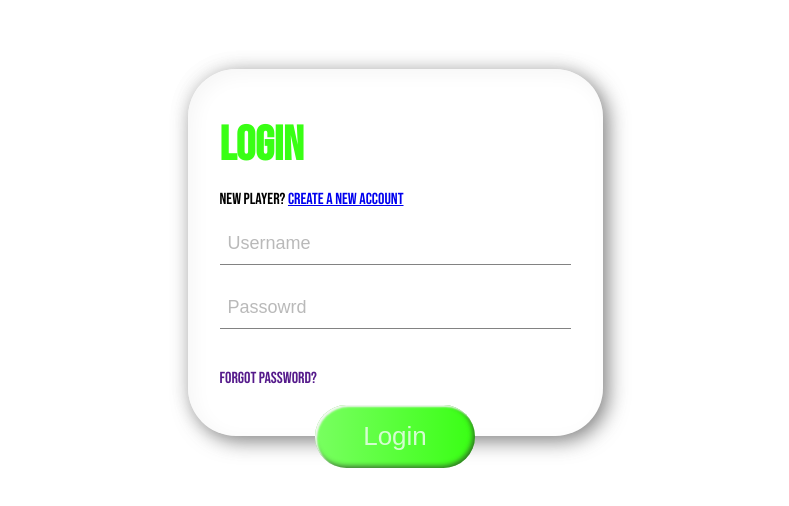
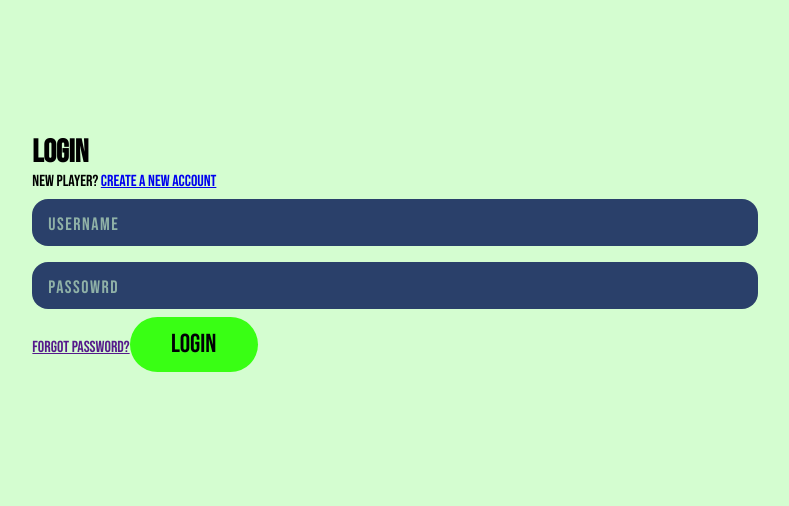
Before and after one commit to DeepKumar7106/baseball, a React (Vite) app in the folder frontend/: page /login in a window 1280 px wide. Shown: the part 148-654 px from the top of the page, without its empty margins (245-1034 px from the left). Built offline with nearby package versions, Linux system fonts and the light colour scheme.

Commit message:
added functionality to auth and redesigned

```diff
--- a/frontend/src/App.jsx
+++ b/frontend/src/App.jsx
@@ -5,6 +5,7 @@ import Home from "./components/home/Home"
 import Game from "./components/pages/Game"
 import History from "./components/pages/History"
 import Navbar from "./components/utils/navbar"
+import Auth from "./components/pages/Auth"
 
 
 function App() {
@@ -17,6 +18,7 @@ function App() {
         <Route path="/history" element= {<History /> } />
         <Route path="/login" element= {<Login /> } />
         <Route path="/register" element= {<Register /> } />
+        <Route path="/auth" element= {<Auth /> } />
       </Routes>
 
     </BrowserRouter>
--- /dev/null
+++ b/frontend/src/components/pages/Auth.jsx
@@ -0,0 +1,175 @@
+import { useAuth } from "../../context/AuthContext"
+import { useProfanityChecker } from "glin-profanity/react"
+import { useState } from "react"
+
+export default function Auth() {
+    const [isLogin, setIsLogin] = useState(true)
+    const [passwordMismatch, setPasswordMismatch] = useState(false)
+    const { result, checkText} = useProfanityChecker({detectLeetspeak: true})
+    const [formError, setFromError] = useState("")
+    const { login } = useAuth()
+
+    // login function
+    const handleLogin = async (e) => {
+        e.preventDefault()
+        try {
+            const formData = new FormData(e.target)
+            const formValues = Object.fromEntries(formData.entries())
+            const { username, password } = formValues
+
+            if (!username || !password) {
+                return
+            }
+
+            const response = await fetch("http://localhost:5000/api/login", {
+                method: "POST",
+                headers: {
+                    "Content-Type" : "application/json",
+                },
+                body: JSON.stringify({ username, password }),
+            })
+
+            // response from the server
+            const data = await response.json()
+
+            if (!response.ok) {
+                throw new Error(data.error || "Registration failed.");
+            }
+
+            // log the user in
+            login(data.token, data.user)
+
+            console.log("Success! Logged");
+
+        } catch (error) {
+            console.log(`Error during login: ${error}`)
+        }
+    }
+
+    // register function
+    const handleRegister = async (e) => {
+        e.preventDefault();
+
+        try {
+            const formData = new FormData(e.target);
+            const formValues = Object.fromEntries(formData.entries());
+            const {username, password, confirmPassword, email} = formValues
+
+            // validating both pw are same
+            const isMismatch = password !== confirmPassword
+            setPasswordMismatch(isMismatch)
+
+            if (result?.containsProfanity && isMismatch) return
+
+            // if the username is valid and pw are confirmed, send data to backend
+
+            // define the packet (address and msg)
+            const response = await fetch("http://localhost:5000/api/register", {
+                method: "POST",
+                headers: {
+                    "Content-Type" : "application/json",
+                },
+                body: JSON.stringify({ username, password, email }),
+            })
+
+            // response from the server
+            const data = await response.json()
+            if (!response.ok) {
+                throw new Error(data.error || "Registration failed.");
+            }
+
+            console.log("Success! Account created:", data);
+
+        } catch (error) {
+            console.error("An error occurred during processing:", error);
+        }
+    }
+
+    const switchToLogin = () => {
+        setIsLogin(true)
+    }
+    const switchToRegister = () => {
+        setIsLogin(false)
+    }
+    return (
+        <>
+            <main className="form-main">
+                <form
+                    onSubmit={isLogin ? handleLogin : handleRegister}
+                    method="post"
+                    className="auth-form"
+                >
+                    <h2 className="auth-form__header">{isLogin ? "Login" : "Register"}</h2>
+                    <p className="auth-form__redirect">
+                        {isLogin ? "New player?" : "Already have an account?"}
+                        <span onClick={isLogin? switchToRegister : switchToLogin}>
+
+                            {isLogin ? " Create a new account" : " Login"}
+                        </span>
+                    </p>
+                    <div className="auth-form__nav-wrapper">
+                        <span
+                            onClick={!isLogin && switchToLogin}
+                            className={isLogin && "form-span-active"}
+                        >login</span>
+                        <span
+                            onClick={isLogin && switchToRegister}
+                            className={!isLogin && "form-span-active"}
+                        >register</span>
+                    </div>
+
+                    <input
+                        type="text"
+                        id="registerInputTextUsername"
+                        name="username"
+                        required
+                        placeholder="Username"
+                        maxLength={32}
+                        onChange={(e) => {checkText(e.target.value)}}
+                    />
+                    {(!isLogin && result?.containsProfanity) && <span>Use appropirate usernames</span>}
+                    <input
+                        type="password"
+                        id="registerInputTextPassword"
+                        name="password"
+                        required
+                        placeholder="Passowrd"
+                        minLength={8}
+                        maxLength={32}
+                    />
+
+                    {/* rendered for login */}
+                    {isLogin && <p className="auth-form__redirect">Forget paasword? <a href="">Click here</a></p>}
+
+                    {!isLogin && <input
+                        type="password"
+                        id="registerInputTextConfirmPassword"
+                        name="confirmPassword"
+                        required
+                        placeholder="Confirm Passowrd"
+                        minLength={8}
+                        maxLength={32}
+                    />}
+                    {passwordMismatch && <span>Passowrd Mismatch</span>}
+
+                    {!isLogin && <input
+                        type="email"
+                        id="registerInputTextEmail"
+                        name="email"
+                        required
+                        placeholder="E-mail"
+                    />}
+
+                    {/* rendered for register only */}
+                    {!isLogin && <div id="registerCheckboxWrapper">
+                        <label htmlFor="registerInputTextTC">Terms and Conditons apply</label>
+                        <input type="checkbox" name="terms" required/>
+                    </div>}
+
+                    {/* submit button value depends on the isLogin state*/}
+                    <input type="submit" value={isLogin ? "Login" : "Register"} />
+                </form>
+            </main>
+        </>
+    )
+}
--- /dev/null
+++ b/frontend/src/scripts/auth.helper.js
@@ -0,0 +1 @@
+// login and register function
--- a/frontend/src/scss/base/_base.scss
+++ b/frontend/src/scss/base/_base.scss
@@ -8,3 +8,7 @@ body {
     width: 100vw;
     user-select: none;
 }
+
+button {
+    font-family: $font-main;
+}
--- a/frontend/src/scss/components/auth.scss
+++ b/frontend/src/scss/components/auth.scss
@@ -1,11 +1,16 @@
 @use '../utils/mixins' as *;
 @use '../utils/variables' as *;
 @use 'sass:color';
+
+$bg-dark-900 : color.adjust($color-accent, $lightness: -55%);
+$bg-dark-600 : color.adjust($color-accent, $lightness: -50%);
+$bg-dark-300 : color.adjust($color-accent, $lightness: -40%, $alpha : -0.2);
 
 .form-main {
     @include flex-center(row);
     width: 100vw;
     height: 100vh;
+    background: $color-light;
 }
 
 body:has(.form-main) nav{
@@ -31,39 +36,73 @@ body:has(.form-main) nav{
 //     outline: auto;
 // }
 
-form {
+.auth-form {
     @include flex-center(column);
-    box-shadow: 5px 5px 20px $color-shadow-dark,
-                5px 5px 20px $color-shadow-light inset,
-                -5px -5px 20px $color-shadow-light;
-    border-radius: 3rem;
-    position: relative;
+    border-radius: 2vh;
     padding: 2rem;
+    background: $bg-dark-900;
+    height: 70vh;
+    width: 25vw;
+    justify-content: start;
 
-    & h1 {
-        color: $color-primary;
+    & h2 {
+        color: $color-accent;
         font-size: $font-size-xlarge;;
-        margin-block: 1rem;
+        // margin-block: 1rem;
         width: 100%;
     }
 
     & > p {
+        color: color.adjust($color-light, $alpha: -0.3);
         width: 100%;
+
+        & span,
+        & a {
+            text-decoration: none;
+            color: color.adjust($color-accent, $alpha: -0.1);
+        }
     }
+
+    &__nav-wrapper {
+        @include flex-center(row);
+        width: 60%;
+        height: 5vh;
+        background: $bg-dark-600;
+        border-radius: 100vh;
+        color: color.adjust($color-primary-lighter, $alpha : -0.4);
+        margin-block: 2vh;
+
+        & span {
+            width: 50%;
+            height: 100%;
+            text-align: center;
+            align-content: center;
+            font-size: 2.5vh;
+            font-weight: 100;
+        }
+    }
+
+    &__nav-wrapper > .form-span-active {
+        background: $bg-dark-300;
+        color: $color-light;
+        border-radius: 100vh;
+    }
+
 }
 
 input[type=submit] {
-    background: linear-gradient(to right, color.adjust($color-primary, $lightness:15%), $color-primary);
+    background: $color-primary;
     border: none;
     border-radius:  10vw;
     bottom: -2rem;
-    box-shadow: 2px 2px 2px $color-shadow-light inset,
-                -2px -2px 5px color.adjust($color-shadow-dark, $lightness:-10%) inset;
-    color: $color-light;
+    font-family: $font-main;
+    color: $bg-dark-900;
     cursor: pointer;
     font-size: $font-size-base;
-    padding: 1rem 3rem;
-    position: absolute;
+    padding: 1.5vh;
+    margin-top: auto;
+    align-self: flex-end;
+    width: 10vw;
 }
 
 
@@ -71,28 +110,23 @@ input[type=text],
 input[type=password],
 input[type=email] {
     border: none;
-    border-bottom: 1px solid $color-shadow-dark;
+    background: $bg-dark-300;
     font-size: $font-size-base;
-    font-weight: 100;
     margin-block: 0.5rem;
-    padding: 0.5rem;
+    padding: 1vh 2vh;
+    border-radius: 2vh;
+    width: 100%;
+    color: $color-light;
+    font-family: $font-main;
 }
 
 input[type=text]::placeholder,
 input[type=password]::placeholder,
 input[type=email]::placeholder {
-    opacity: 0.5;
+    opacity: 0.6;
+    color: $color-light;
+    font-weight: 100;
     font-size: $font-size-small;
+    font-family: $font-main;
+    letter-spacing: 1.5px;
 }
-
-// logim forgot pass label
-#loginForm label {
-    margin-block-start: 2rem;
-    margin-block-end: 1rem;
-    text-align: left;
-    width: 100%;
-
-    & a {
-        text-decoration: none;
-    }
-}
```
